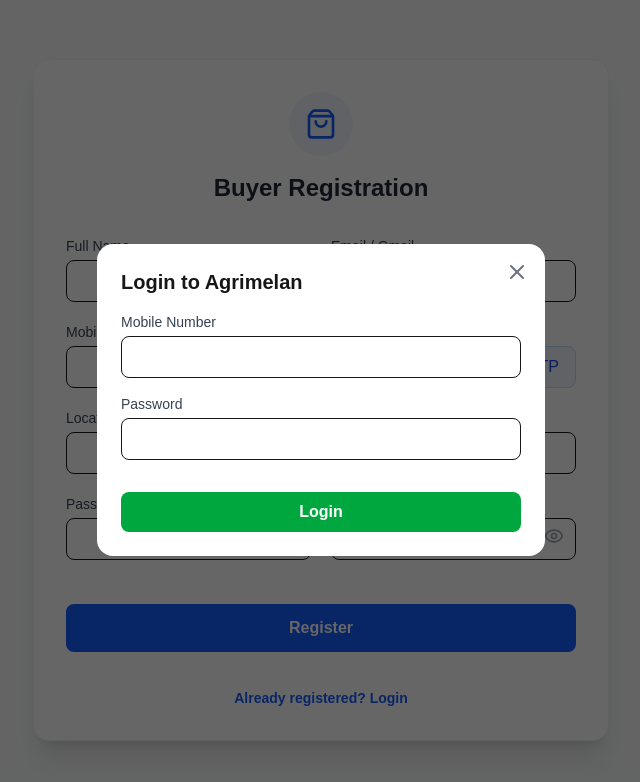
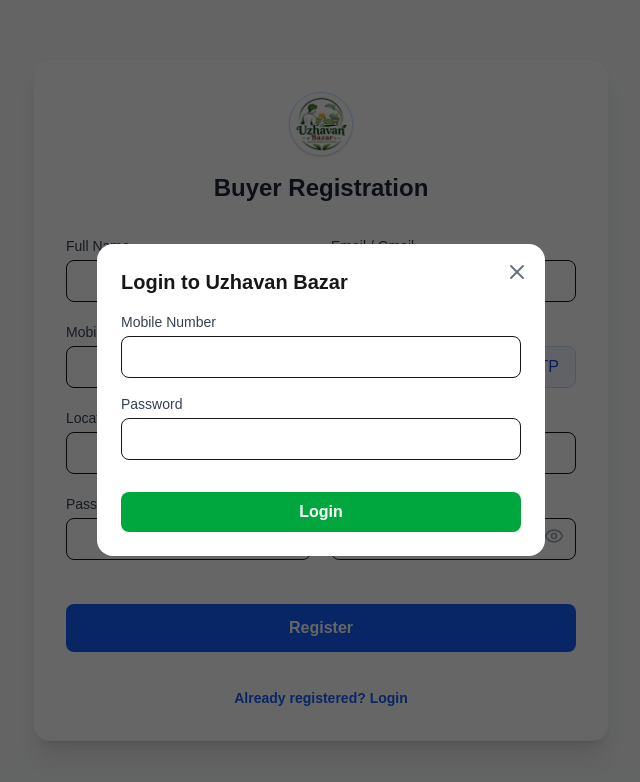
Before and after one commit to jeevithapv/uzhavan-bazaar, a Next.js app: page /register/buyer in a window 1280 px wide. Both pictures are taken after a click on the button "Already registered? Login". Shown: the top 782 px of the page, without its empty margins (319-959 px from the left). Built offline with nearby package versions, Linux system fonts and the light colour scheme.

Commit message:
Update branding to Uzhavan Bazar with logo

```diff
--- a/app/layout.tsx
+++ b/app/layout.tsx
@@ -3,8 +3,11 @@ import './globals.css';
 import { AppProvider } from '@/components/providers/AppProvider';
 
 export const metadata: Metadata = {
-  title: 'Uzhavan Bazaar | Farmer Dashboard',
-  description: 'Smart India Hackathon project tailored for local farmers to grade produce, list inventory, and track earnings.',
+  title: 'Uzhavan Bazar | Farmer Dashboard',
+  description: 'Smart India Hackathon project tailored for local farmers. From Our Fields to Your Home.',
+  icons: {
+    icon: '/logo.png',
+  },
 };
 
 export default function RootLayout({
--- a/app/page.tsx
+++ b/app/page.tsx
@@ -1,7 +1,7 @@
 'use client';
 import { useEffect } from 'react';
 import { useRouter } from 'next/navigation';
-import { Leaf } from 'lucide-react';
+import Image from 'next/image';
 
 export default function Splash() {
   const router = useRouter();
@@ -16,9 +16,11 @@ export default function Splash() {
   return (
     <div className="flex flex-col items-center justify-center min-h-screen bg-green-900 text-white">
       <div className="animate-pulse flex flex-col items-center">
-        <Leaf className="w-24 h-24 text-green-400 mb-4" />
-        <h1 className="text-4xl font-extrabold tracking-widest text-green-50">AGRIMELAN</h1>
-        <p className="text-green-300 mt-2 text-sm tracking-widest">EMPOWERING FARMERS</p>
+        <div className="w-32 h-32 mb-6 rounded-full overflow-hidden border-4 border-green-700 bg-white shadow-2xl flex items-center justify-center">
+          <Image src="/logo.png" alt="Uzhavan Bazar Logo" width={120} height={120} className="object-contain" />
+        </div>
+        <h1 className="text-4xl font-extrabold tracking-widest text-green-50 uppercase">Uzhavan Bazar</h1>
+        <p className="text-green-300 mt-3 text-sm font-medium tracking-wider uppercase">From Our Fields to Your Home</p>
       </div>
     </div>
   );
--- a/app/register/buyer/page.tsx
+++ b/app/register/buyer/page.tsx
@@ -1,7 +1,8 @@
 'use client';
 import { useState } from 'react';
 import { useRouter } from 'next/navigation';
-import { ShoppingBag, Eye, EyeOff, UploadCloud } from 'lucide-react';
+import Image from 'next/image';
+import { Eye, EyeOff, UploadCloud } from 'lucide-react';
 import { useAppContext } from '@/components/providers/AppProvider';
 import LoginModal from '@/components/auth/LoginModal';
 
@@ -40,8 +41,8 @@ export default function BuyerRegistration() {
       <div className="flex flex-col items-center justify-center min-h-screen bg-gray-50 px-4 py-12">
         <div className="max-w-xl w-full bg-white rounded-2xl shadow-xl p-8 border border-gray-100">
           <div className="flex flex-col items-center mb-8">
-            <div className="w-16 h-16 bg-blue-50 rounded-full flex items-center justify-center mb-4">
-              <ShoppingBag className="w-8 h-8 text-blue-600" />
+            <div className="w-16 h-16 mb-4 bg-white rounded-full flex items-center justify-center border border-blue-200 overflow-hidden shadow-sm">
+              <Image src="/logo.png" alt="Uzhavan Bazar Logo" width={64} height={64} className="object-contain" />
             </div>
             <h2 className="text-2xl font-bold text-gray-800">Buyer Registration</h2>
           </div>
--- a/app/register/farmer/page.tsx
+++ b/app/register/farmer/page.tsx
@@ -1,7 +1,8 @@
 'use client';
 import { useState } from 'react';
 import { useRouter } from 'next/navigation';
-import { UserCircle, Eye, EyeOff, UploadCloud } from 'lucide-react';
+import Image from 'next/image';
+import { Eye, EyeOff, UploadCloud } from 'lucide-react';
 import { useAppContext } from '@/components/providers/AppProvider';
 import LoginModal from '@/components/auth/LoginModal';
 
@@ -40,8 +41,8 @@ export default function FarmerRegistration() {
       <div className="flex flex-col items-center justify-center min-h-screen bg-gray-50 px-4 py-12">
         <div className="max-w-xl w-full bg-white rounded-2xl shadow-xl p-8 border border-gray-100">
           <div className="flex flex-col items-center mb-8">
-            <div className="w-16 h-16 bg-green-50 rounded-full flex items-center justify-center mb-4">
-              <UserCircle className="w-8 h-8 text-green-600" />
+            <div className="w-16 h-16 mb-4 bg-white rounded-full flex items-center justify-center border border-green-200 overflow-hidden shadow-sm">
+              <Image src="/logo.png" alt="Uzhavan Bazar Logo" width={64} height={64} className="object-contain" />
             </div>
             <h2 className="text-2xl font-bold text-gray-800">Farmer Registration</h2>
           </div>
--- a/app/select-role/page.tsx
+++ b/app/select-role/page.tsx
@@ -8,7 +8,7 @@ export default function SelectRole() {
   return (
     <div className="flex flex-col items-center justify-center min-h-screen bg-gray-50 px-4">
       <div className="max-w-3xl w-full">
-        <h2 className="text-3xl font-bold text-center text-gray-800 mb-2">Welcome to Agrimelan</h2>
+        <h2 className="text-3xl font-bold text-center text-gray-800 mb-2">Welcome to Uzhavan Bazar</h2>
         <p className="text-center text-gray-500 mb-10 text-lg">Are you a Farmer or a Buyer?</p>
 
         <div className="grid grid-cols-1 md:grid-cols-2 gap-8">
--- a/components/auth/LoginModal.tsx
+++ b/components/auth/LoginModal.tsx
@@ -29,7 +29,7 @@ export default function LoginModal({ onClose }: { onClose: () => void }) {
         <button onClick={onClose} className="absolute top-4 right-4 text-gray-500 hover:text-gray-800">
           <X className="w-6 h-6" />
         </button>
-        <h3 className="text-xl font-bold mb-4">Login to Agrimelan</h3>
+        <h3 className="text-xl font-bold mb-4">Login to Uzhavan Bazar</h3>
 
         <form onSubmit={handleLogin} className="space-y-4">
           <div>
--- a/components/dashboard/Header.tsx
+++ b/components/dashboard/Header.tsx
@@ -1,6 +1,7 @@
 'use client';
 
 import React, { useState } from 'react';
+import Image from 'next/image';
 import { Globe, User, Bell, Wallet } from 'lucide-react';
 import { useAppContext } from '@/components/providers/AppProvider';
 import ProfileDrawer from '@/components/profile/ProfileDrawer';
@@ -31,9 +32,7 @@ export default function Header() {
           <div className="flex justify-between items-center h-16">
             <div className="flex items-center">
               <div className="flex-shrink-0 flex items-center gap-2">
-                <div className="w-8 h-8 bg-green-600 rounded-full flex items-center justify-center">
-                  <span className="text-white font-bold text-xl">A</span>
-                </div>
+                <Image src="/logo.png" alt="Uzhavan Bazar Logo" width={40} height={40} className="w-10 h-10 object-contain rounded-full border border-green-200 shadow-sm" />
                 <h1 className="text-2xl font-bold text-green-800">{t('header.app_name')}</h1>
               </div>
             </div>
--- a/components/providers/AppProvider.tsx
+++ b/components/providers/AppProvider.tsx
@@ -30,10 +30,10 @@ export function AppProvider({ children }: { children: ReactNode }) {
 
   useEffect(() => {
     setIsMounted(true);
-    const storedLang = localStorage.getItem('agrimelan_lang');
+    const storedLang = localStorage.getItem('uzhavan_lang');
     if (storedLang) setLanguageState(storedLang);
 
-    const storedUser = localStorage.getItem('agrimelan_user');
+    const storedUser = localStorage.getItem('uzhavan_user');
     if (storedUser) {
       try {
         setUserState(JSON.parse(storedUser));
@@ -45,15 +45,15 @@ export function AppProvider({ children }: { children: ReactNode }) {
 
   const setLanguage = (lang: string) => {
     setLanguageState(lang);
-    localStorage.setItem('agrimelan_lang', lang);
+    localStorage.setItem('uzhavan_lang', lang);
   };
 
   const setUser = (newUser: UserProfile | null) => {
     setUserState(newUser);
     if (newUser) {
-      localStorage.setItem('agrimelan_user', JSON.stringify(newUser));
+      localStorage.setItem('uzhavan_user', JSON.stringify(newUser));
     } else {
-      localStorage.removeItem('agrimelan_user');
+      localStorage.removeItem('uzhavan_user');
     }
   };
 
--- a/lib/i18n.ts
+++ b/lib/i18n.ts
@@ -6,7 +6,7 @@ export const translations: Record<string, Record<string, string>> = {
   'common.close': { en: 'Close', ta: 'மூடு', te: 'మూసివేయు', ml: 'അടയ്ക്കുക', kn: 'ಮುಚ್ಚಿ', hi: 'बंद करें' },
 
   // Header & Drawer
-  'header.app_name': { en: 'Agrimelan', ta: 'அக்ரிமேலன்', te: 'అగ్రిమెలన్', ml: 'അഗ്രിമേലൻ', kn: 'ಅಗ್ರಿಮೆಲನ್', hi: 'एग्रीमेलन' },
+  'header.app_name': { en: 'Uzhavan Bazar', ta: 'உழவன் பஜார்', te: 'ఉழవన్ బజార్', ml: 'ഉഴവൻ ബസാർ', kn: 'ಉಳವನ್ ಬಜಾರ್', hi: 'उழवन बाज़ार' },
   'drawer.profile': { en: 'My Profile', ta: 'என் சுயவிவரம்', te: 'నా ప్రొఫైల్', ml: 'എന്റെ പ്രൊഫൈൽ', kn: 'ನನ್ನ ಪ್ರೊಫೈಲ್', hi: 'मेरी प्रोफाइल' },
   'drawer.edit_profile': { en: 'Edit Profile', ta: 'சுயவிவரத்தை திருத்து', te: 'ప్రొఫైల్ సవరించు', ml: 'പ്രൊഫൈൽ എഡിറ്റ് ചെയ്യുക', kn: 'ಪ್ರೊಫೈಲ್ ಸಂಪಾದಿಸಿ', hi: 'प्रोफाइल संपादित करें' },
   'drawer.change_password': { en: 'Change Password', ta: 'கடவுச்சொல்லை மாற்று', te: 'పాస్‌వర్డ్ మార్చు', ml: 'പാസ്‌വേഡ് മാറ്റുക', kn: 'ಗುಪ್ತಪದ ಬದಲಾಯಿಸಿ', hi: 'पासवर्ड बदलें' },
```
